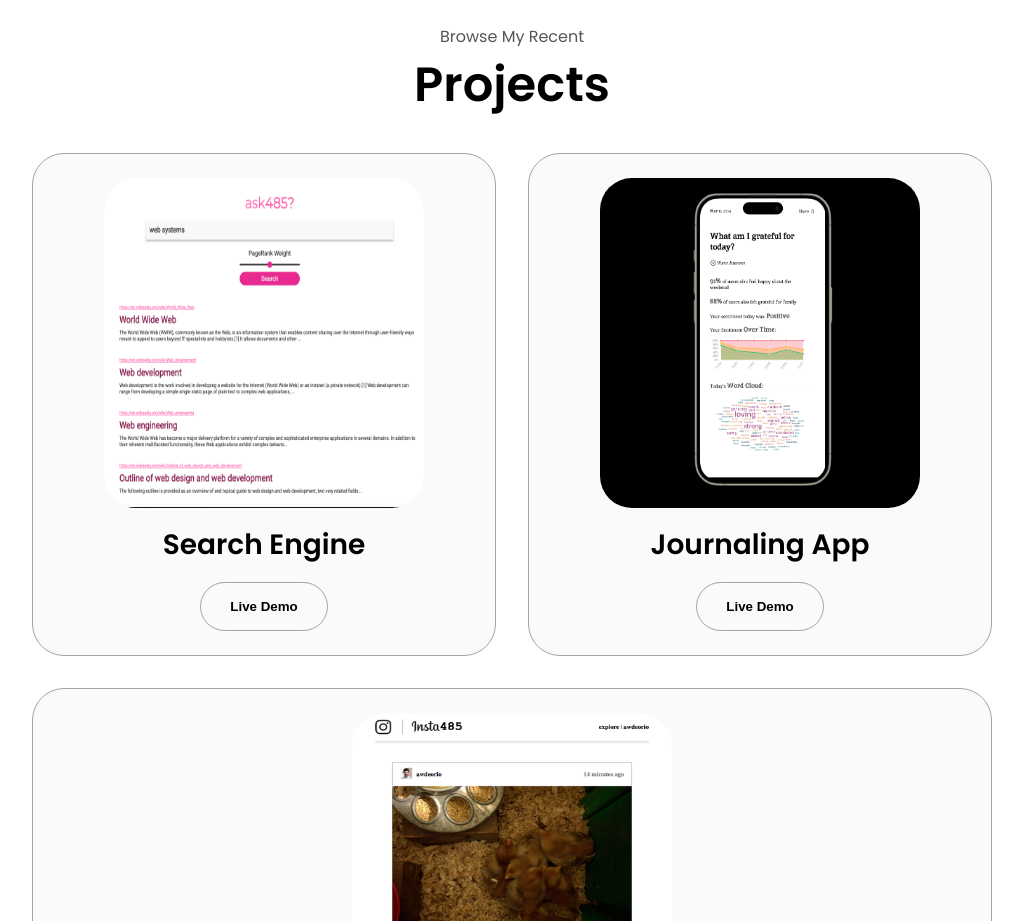
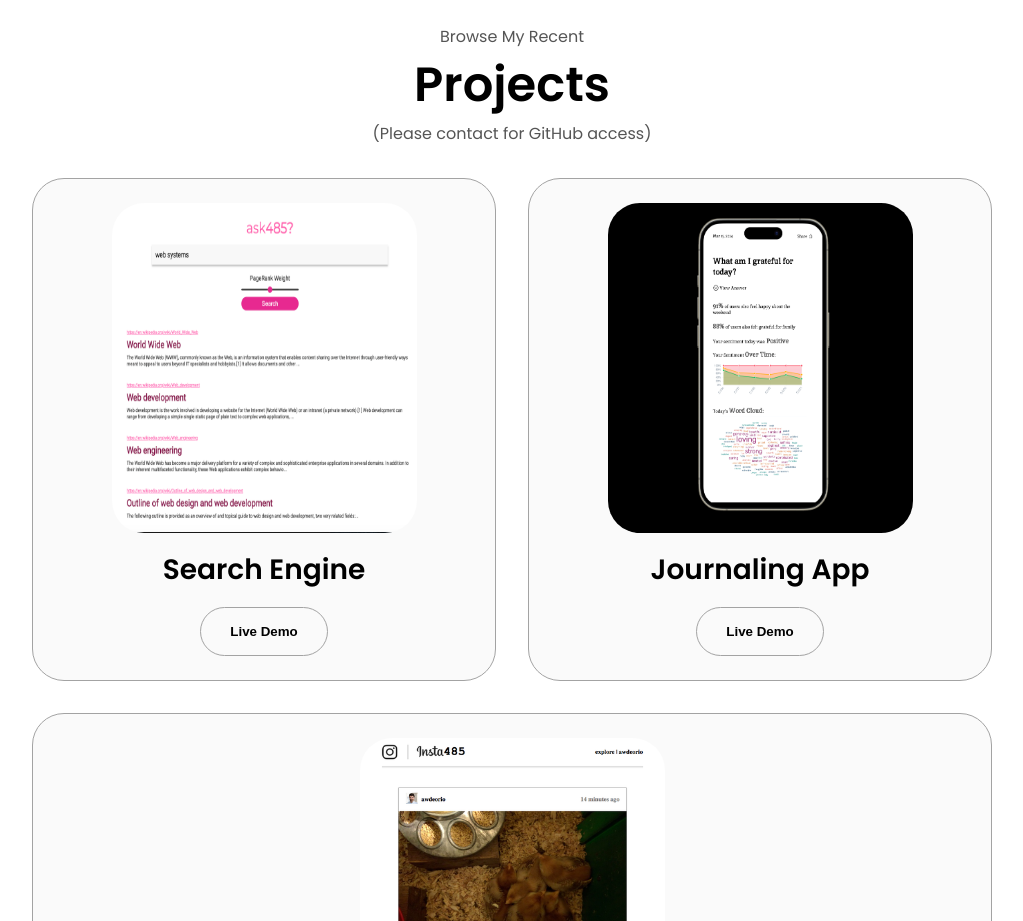
Before and after one commit to adivya03/portfolio-website, a plain HTML site: page index.html in a window 1280 px wide. Shown: the part 2440-3361 px from the top of the page, without its empty margins (128-1151 px from the left). Drawn offline with Linux system fonts and the light colour scheme.

Commit message:
github links

```diff
--- a/index.html
+++ b/index.html
@@ -274,7 +274,8 @@
       </section>
       <section id="projects">
          <p class="section__text__p1">Browse My Recent</p>
-         <h1 class="title">Projects</h1>
+         <h1 class="title">Projects </h1>
+         <p class="section__text__p1">(Please contact for GitHub access)</p>
          <div class="experience-details-container">
             <div class="about-containers">
                <div class="details-container color-container">
--- a/style.css
+++ b/style.css
@@ -366,7 +366,7 @@ article .icon {
 
 .project-img {
   border-radius: 2rem;
-  width: 320px;
+  width: 305px;
   height: 330px;
 }
 
```
